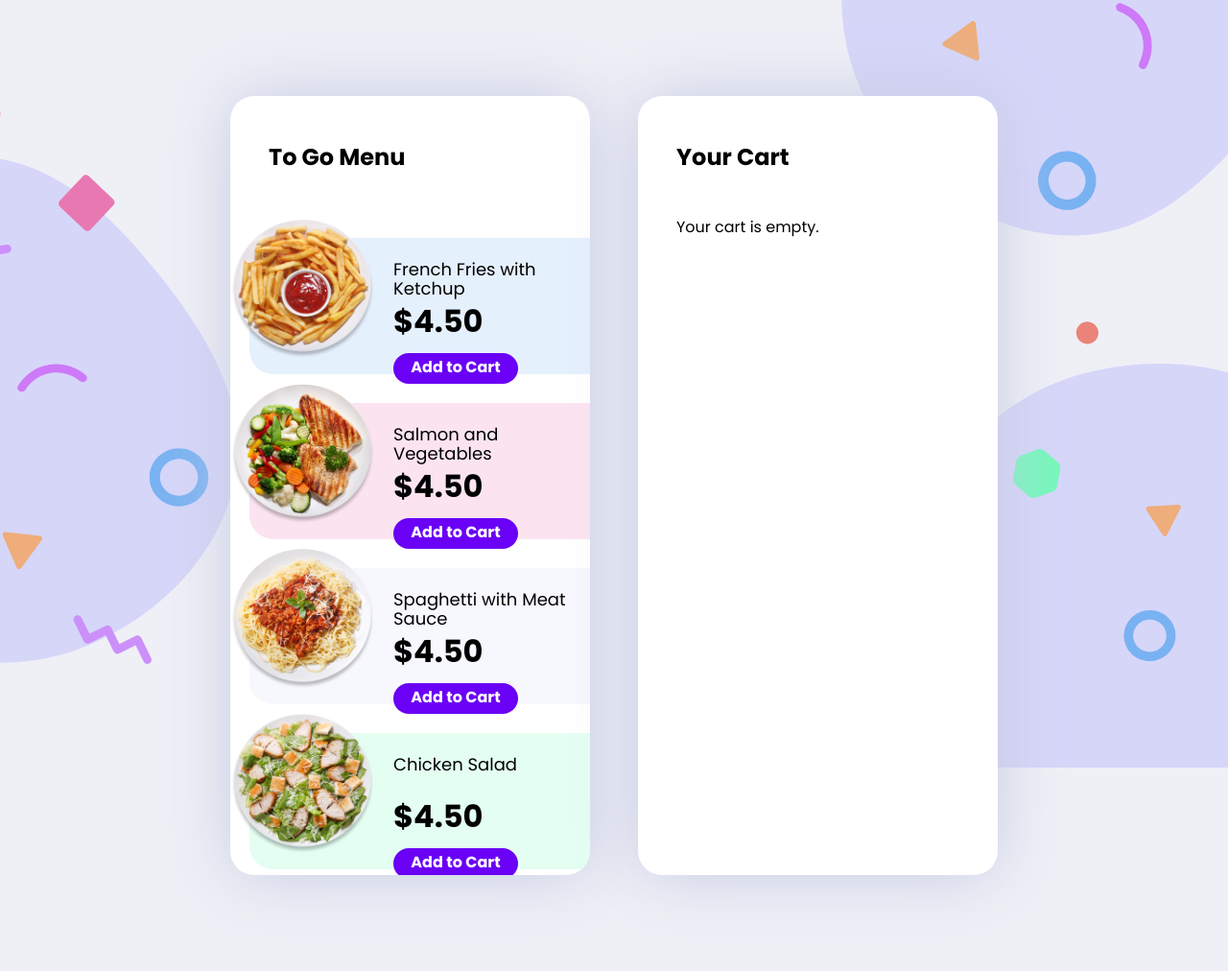
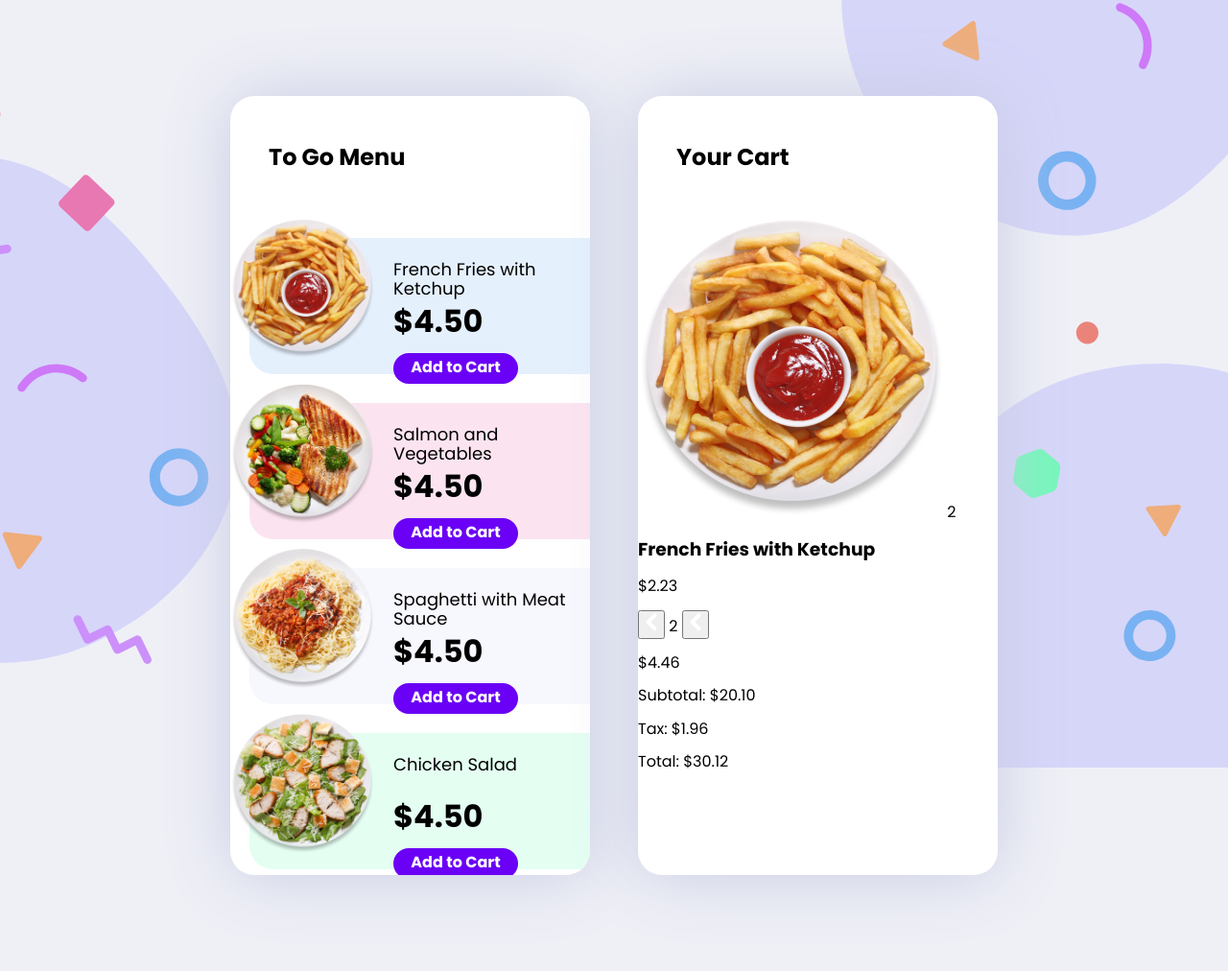
Before and after one commit to ivallee/adventofcss, a website: page 2-ecommerce-cart/STARTER-FILES/index.html in a window 1280 px wide. Shown: the whole page at 96% size. Drawn offline with nearby package versions, Linux system fonts and the light colour scheme.

Commit message:
markup for cart

```diff
--- a/2-ecommerce-cart/STARTER-FILES/index.html
+++ b/2-ecommerce-cart/STARTER-FILES/index.html
@@ -58,8 +58,46 @@
       <h2 class="window__title">Your Cart</h2>
       <!-- h2 title -->
       <!-- if empty -->
-      <p class="cart__message--empty">Your cart is empty.</p>
+        <!-- <p class="cart__message--empty">Your cart is empty.</p> -->
       <!-- else -->
+      <ul>
+        <li class="cart-item">
+          <div class="cart-item__image-container">
+            <img src="./images/plate__french-fries.png" alt="French Fries with Ketchup">
+            <span>2</span>
+          </div>
+          <h3 class="cart-item__title">
+            French Fries with Ketchup
+          </h3>
+          <p class="cart-item__price">$2.23</p>
+          <div class="menu-item__controls">
+            <button
+              class="cart-item__btn--dec"
+              aria-label="Decrease item quantity"
+              type="button">
+              <img src="./images/chevron.svg" alt="Left facing chevron symbol">
+            </button>
+            <span class="cart-item__qty">2</span>
+            <button
+              class="cart-item__btn--inc"
+              aria-label="Increase item quantity"
+              type="button">
+              <img src="./images/chevron.svg" alt="Right facing chevron symbol">
+            </button>
+          </div>
+          <p class="cart-item__total">$4.46</p>
+        </li>
+      </ul>
+
+      <p class="cart__subtotal">
+        Subtotal: <span class="cart__subtotal-price">$20.10</span>
+      </p>
+      <p class="cart__tax">
+        Tax: <span class="cart__tax-price">$1.96</span>
+      </p>
+      <p class="cart__total">
+        Total: <span class="cart__total-price">$30.12</span>
+      </p>
         <!-- ul -->
           <!-- li (PLI) -->
             <!-- div -->
--- a/2-ecommerce-cart/STARTER-FILES/style.css
+++ b/2-ecommerce-cart/STARTER-FILES/style.css
@@ -37,23 +37,24 @@ body {
 .window ul {
   margin: 0 auto;
   padding: 0;
+  list-style: none;
 }
 
 .window__title {
   margin: 50px 40px;
 }
 
+.cart__message--empty {
+  margin-left: 40px;
+}
+/* MENU */
+
 .menu {
   overflow-y: hidden;
 }
 
-.cart__message--empty {
-  margin-left: 40px;
-}
-
 .menu-item {
   position: relative;
-  list-style: none;
   z-index: 1;
   display: grid;
   grid-template-columns: 150px 1fr;
@@ -128,3 +129,5 @@ body {
   background: var(--btn-primary--hover);
   transform: translateY(2px);
 }
+
+/* CART */
```
